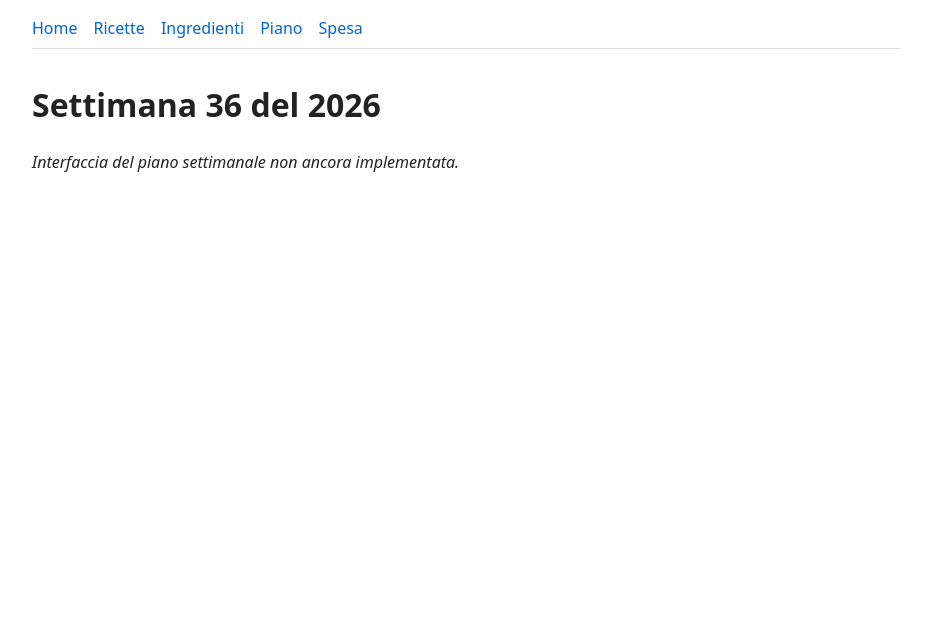
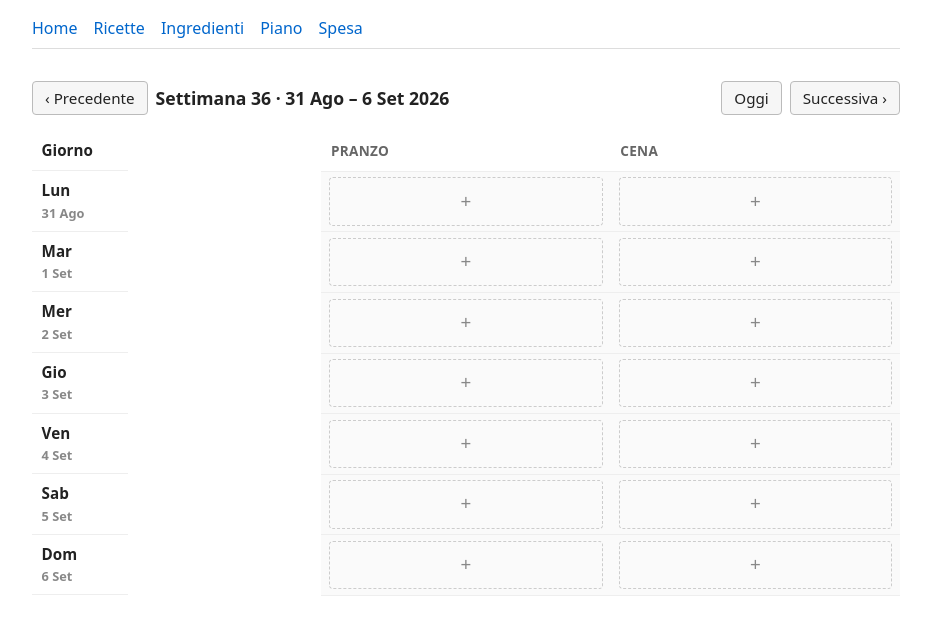
Before and after one commit to intersimone999/meal-planner, a FastAPI app: page /planner/2026/36 in a window 1280 px wide. Shown: the top 635 px of the page, without its empty margins (174-1105 px from the left). Run offline with FastAPI, Linux system fonts and the light colour scheme.

Commit message:
Phase B: weekly planner grid (7 days x 2 slots)
Grid at /planner/{year}/{week} rendering a table with 7 day rows
and 2 slot columns (Pranzo, Cena). /planner alone redirects to the
current ISO week.

Each cell is HTMX-driven with three fragment states:
- empty:   "+"  button → GET /.../edit swaps in the edit form
- editing: recipe <select> → POST replaces the cell with either
           the filled state or (on empty selection) the empty state
- filled:  recipe name (linked to the recipe editor) + "x" → DELETE
           replaces the cell with the empty state

Server enforces:
- Day in [0,6] and slot in {lunch, dinner} at every write endpoint
  (400 with Italian message otherwise).
- 404 when assigning an unknown recipe.
- Idempotent (year, week, day, slot) uniqueness: re-assigning a cell
  updates the existing row rather than inserting a duplicate; a POST
  with empty recipe_id removes the cell.

New shared modules:
- app/i18n.py: slot list + labels, short/long day names, short month
  names, format_day_month() date helper. Italian labels here so
  future routes (templates, shopping) reuse them.
- app/weekutil.py: current_iso_year_week(), iso_week_dates(), and
  shift_iso_week() for prev/next navigation. All ISO-week aware.

Smoke-tested via TestClient: 14-cell grid render; prev/next/today
navigation URLs; assign, overwrite, remove, and empty-assign-remove
flows; validation of out-of-range day and unknown slot; unique
constraint honored in the DB. Visual browser check pending.

Co-Authored-By: Claude Opus 4.7 <noreply@anthropic.com>

```diff
--- a/app/static/style.css
+++ b/app/static/style.css
@@ -157,3 +157,101 @@ th { font-size: 0.85rem; text-transform: uppercase; letter-spacing: 0.02em; colo
   border: 1px solid #bbb;
   border-radius: 4px;
 }
+
+/* Planner */
+.planner-header {
+  display: flex;
+  align-items: center;
+  gap: 0.5rem;
+  flex-wrap: wrap;
+  margin-bottom: 1rem;
+}
+.planner-header h1 {
+  margin: 0;
+  font-size: 1.1rem;
+  flex: 1;
+  min-width: 12rem;
+}
+
+table.planner { table-layout: fixed; }
+table.planner th.day-col { width: 6rem; }
+table.planner th { text-align: left; }
+table.planner .day-col {
+  display: flex;
+  flex-direction: column;
+  gap: 0.1rem;
+  text-transform: none;
+  letter-spacing: 0;
+  color: #222;
+  font-size: 0.95rem;
+}
+table.planner .day-name { font-weight: 700; }
+table.planner .day-date { color: #888; font-size: 0.8rem; }
+
+td.cell {
+  height: 3rem;
+  padding: 0.35rem 0.5rem;
+  position: relative;
+  vertical-align: middle;
+}
+td.cell.empty { background: #fafafa; }
+td.cell.filled { background: #eef7ee; }
+td.cell.editing { background: #fffbe6; }
+.cell-add {
+  width: 100%;
+  height: 100%;
+  background: transparent;
+  border: 1px dashed #ccc;
+  border-radius: 4px;
+  color: #888;
+  cursor: pointer;
+  font-size: 1.15rem;
+  padding: 0;
+}
+.cell-add:hover { background: #f0f0f0; color: #333; }
+.cell-recipe {
+  color: #234;
+  text-decoration: none;
+  font-weight: 500;
+  padding-right: 1.5rem;
+  display: inline-block;
+  overflow: hidden;
+  text-overflow: ellipsis;
+  white-space: nowrap;
+  max-width: 100%;
+  vertical-align: middle;
+}
+.cell-recipe:hover { text-decoration: underline; }
+.cell-remove {
+  position: absolute;
+  top: 0.25rem;
+  right: 0.3rem;
+  background: transparent;
+  border: 0;
+  color: #789;
+  cursor: pointer;
+  font-size: 1.15rem;
+  line-height: 1;
+  padding: 0.1rem 0.3rem;
+}
+.cell-remove:hover { color: #900; }
+.cell-edit-form { display: flex; flex-direction: column; gap: 0.35rem; }
+.cell-edit-form select {
+  font: inherit;
+  padding: 0.3rem 0.4rem;
+  border: 1px solid #bbb;
+  border-radius: 4px;
+  max-width: 100%;
+}
+.cell-actions { display: flex; gap: 0.35rem; }
+.cell-actions .button { padding: 0.2rem 0.55rem; font-size: 0.9rem; }
+
+/* Mobile tuning */
+@media (max-width: 480px) {
+  table.planner th.day-col { width: 4rem; }
+  table.planner .day-name { font-size: 0.9rem; }
+  table.planner .day-date { font-size: 0.7rem; }
+  td.cell { padding: 0.25rem 0.35rem; height: 2.75rem; }
+  .cell-recipe { font-size: 0.9rem; }
+  .planner-header h1 { font-size: 1rem; }
+}
--- /dev/null
+++ b/app/templates/planner/_cell.html
@@ -0,0 +1,18 @@
+{# One planner cell. Set outer scope: year, week, slot; either `d` (grid) or `day`, and `meal`. #}
+{% set _day = day if day is defined else d %}
+<td class="cell {% if meal %}filled{% else %}empty{% endif %}" id="cell-{{ _day }}-{{ slot }}">
+  {% if meal %}
+    <a class="cell-recipe" href="/recipes/{{ meal.recipe.id }}/edit">{{ meal.recipe.name }}</a>
+    <button class="cell-remove"
+            hx-delete="/planner/{{ year }}/{{ week }}/{{ _day }}/{{ slot }}"
+            hx-target="#cell-{{ _day }}-{{ slot }}"
+            hx-swap="outerHTML"
+            title="Rimuovi">×</button>
+  {% else %}
+    <button class="cell-add"
+            hx-get="/planner/{{ year }}/{{ week }}/{{ _day }}/{{ slot }}/edit"
+            hx-target="#cell-{{ _day }}-{{ slot }}"
+            hx-swap="outerHTML"
+            title="Aggiungi una ricetta">+</button>
+  {% endif %}
+</td>
--- a/app/templates/planner/index.html
+++ b/app/templates/planner/index.html
@@ -1,6 +1,35 @@
 {% extends "base.html" %}
-{% block title %}Piano {{ year }}-W{{ '%02d' % week }} — menuapp{% endblock %}
+{% block title %}Piano — settimana {{ week }}/{{ year }}{% endblock %}
 {% block content %}
-  <h1>Settimana {{ week }} del {{ year }}</h1>
-  <p><em>Interfaccia del piano settimanale non ancora implementata.</em></p>
+  <div class="planner-header">
+    <a class="button" href="/planner/{{ prev_year }}/{{ prev_week }}" title="Settimana precedente">‹ Precedente</a>
+    <h1>Settimana {{ week }} · {{ date_labels[0] }} – {{ date_labels[6] }} {{ year }}</h1>
+    <a class="button" href="/planner" title="Vai a questa settimana">Oggi</a>
+    <a class="button" href="/planner/{{ next_year }}/{{ next_week }}" title="Settimana successiva">Successiva ›</a>
+  </div>
+
+  <table class="planner">
+    <thead>
+      <tr>
+        <th class="day-col">Giorno</th>
+        {% for slot in slots %}
+          <th>{{ slot_labels[slot] }}</th>
+        {% endfor %}
+      </tr>
+    </thead>
+    <tbody>
+      {% for d in range(7) %}
+        <tr>
+          <th class="day-col">
+            <span class="day-name">{{ day_names[d] }}</span>
+            <span class="day-date">{{ date_labels[d] }}</span>
+          </th>
+          {% for slot in slots %}
+            {% set meal = grid.get((d, slot)) %}
+            {% include "planner/_cell.html" with context %}
+          {% endfor %}
+        </tr>
+      {% endfor %}
+    </tbody>
+  </table>
 {% endblock %}
```
Also changed, not shown: app/i18n.py (added, +25 -0 lines), app/routes/planner.py (+164 -11 lines), app/templates/planner/_edit_cell.html (added, +21 -0 lines), app/weekutil.py (added, +27 -0 lines).
